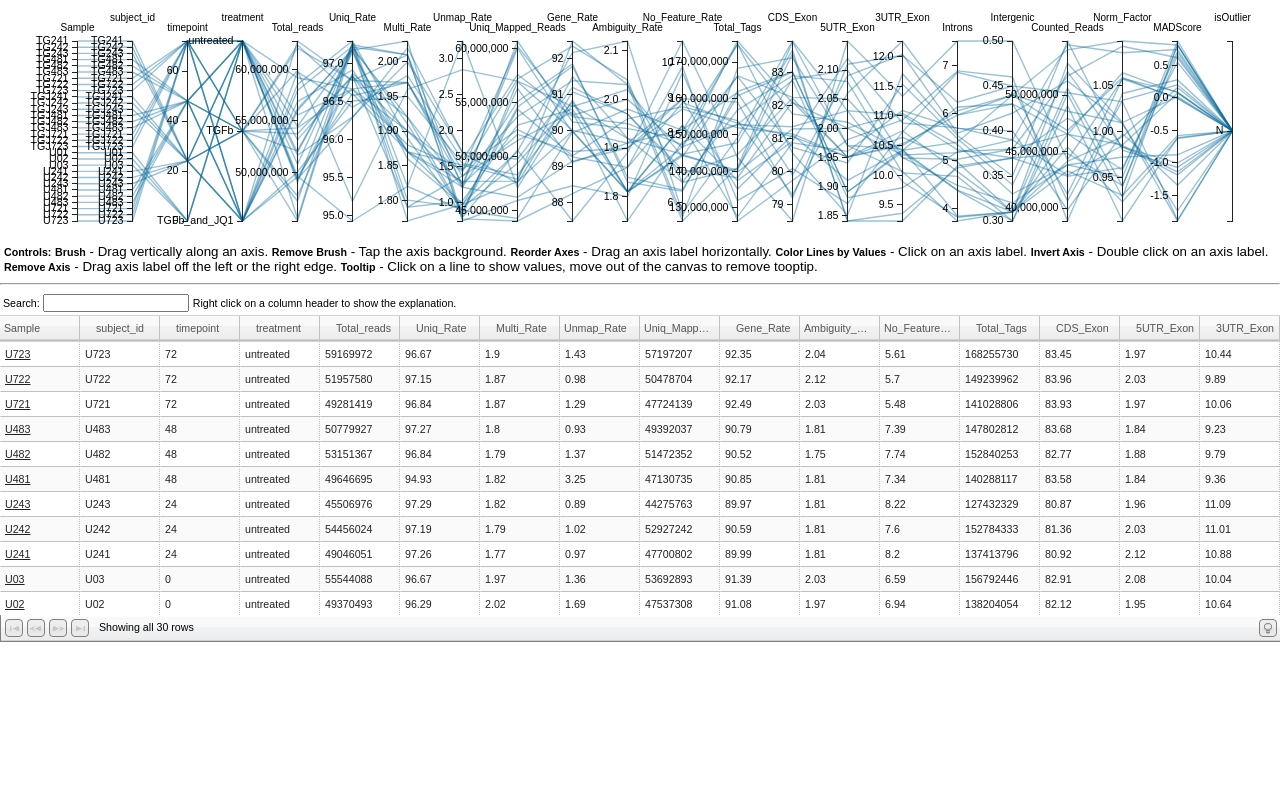
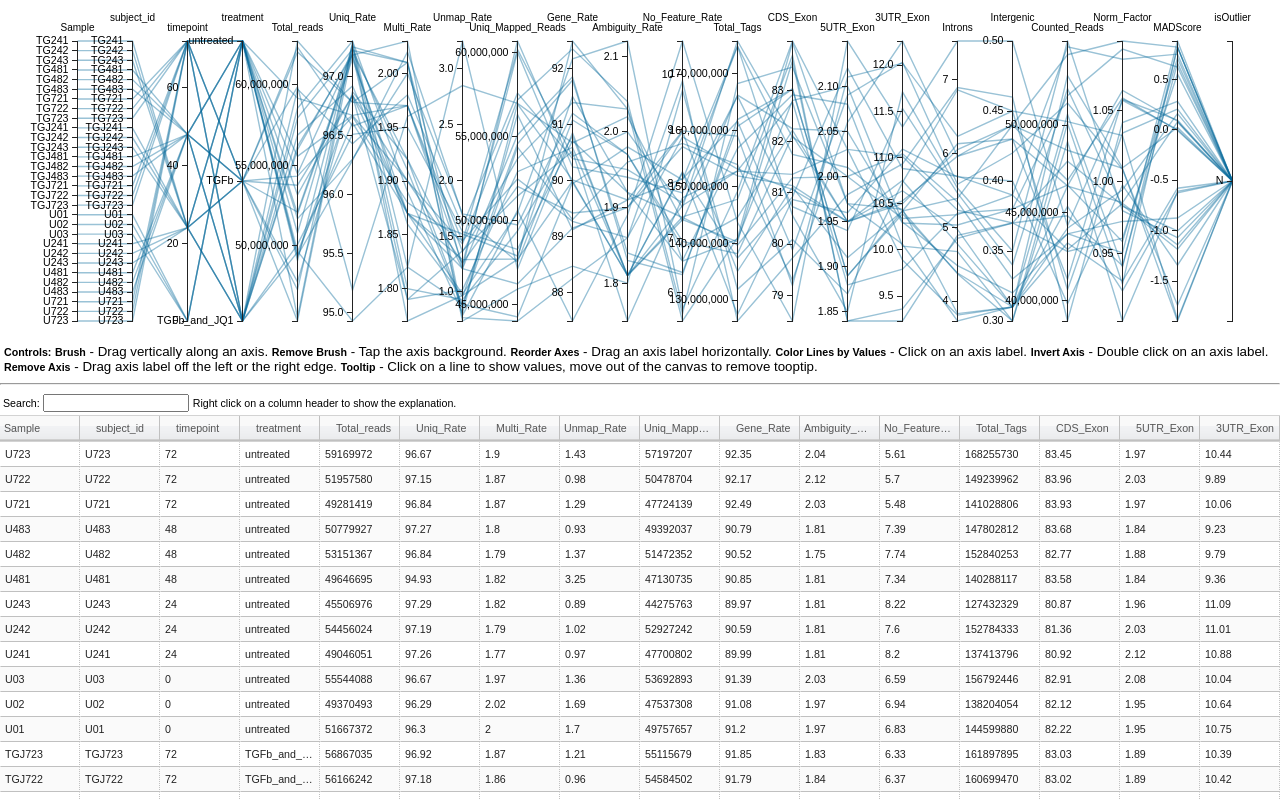
Before and after one commit to interactivereport/HSCTGFB, a plain HTML site: page qc_overview.html in a window 1280 px wide. Drawn offline with Linux system fonts and the light colour scheme.

Commit message:
Increased Plot Size and removed links for individual QC reports

```diff
--- a/qc_overview.html
+++ b/qc_overview.html
@@ -55,10 +55,10 @@ body {
 }
 #grid {
   bottom: 0;
-  height: 300px;
+  height: 400px;
 }
 #pager {
-  bottom: 306px;
+  bottom: 406px;
   height: 20px;
 }
 .slick-row:hover {
@@ -103,7 +103,7 @@ TG242	TG242	24	TGFb	47234984	97.25	2.01	0.74	45938014	88.47	1.8	9.72	131883783	8
 TG241	TG241	24	TGFb	45293061	97.22	2.01	0.77	44033815	88.25	1.86	9.89	126291203	79.73	1.98	10.93	6.89	0.46	38856115	1.0416	0.9606	0.005972	0.27834	N
 </div>
 
-<div id="canvas1" class="parcoords" style="height:240px;"></div>
+<div id="canvas1" class="parcoords" style="height:340px;"></div>
 
 <div style="padding:4px;font-size:10pt;">
 <b>Controls:</b>
@@ -198,7 +198,7 @@ var color_set = d3.scale.linear().range(["#3182bd", "#f33"]);
 var parcoords = d3.parcoords()("#canvas1")
 	.alpha(0.4)
 	.mode("queue") // progressive rendering
-	.height(240)
+	.height(340)
 	.margin({
 		top: 36,
 		left: 0,
@@ -216,6 +216,7 @@ data.forEach(function(d, i) {
 	d.id = d.id || i;
 });
 
+
 parcoords
 	.data(data)
 	.hideAxis(["id", "Avg_Corr", "Corr_diff"])
@@ -228,6 +229,7 @@ parcoords
 	})
 	.reorderable()
 	.brushMode("1D-axes");
+
 
 // setting up grid
 var column_keys = d3.keys(data[0]);
@@ -505,10 +507,7 @@ var options = {
 columns[0] = {
 	id: "Sample",
 	name: "Sample",
-	field: "Sample",
-	formatter: linkFormatter = function(row, cell, value, columnDef, dataContext) {
-		return '<a href=QC/' + value + '/' + value + '.qc.html target=_blank>' + value + '</a>';
-	}
+	field: "Sample"
 };
 
 var dataView = new Slick.Data.DataView();
```
